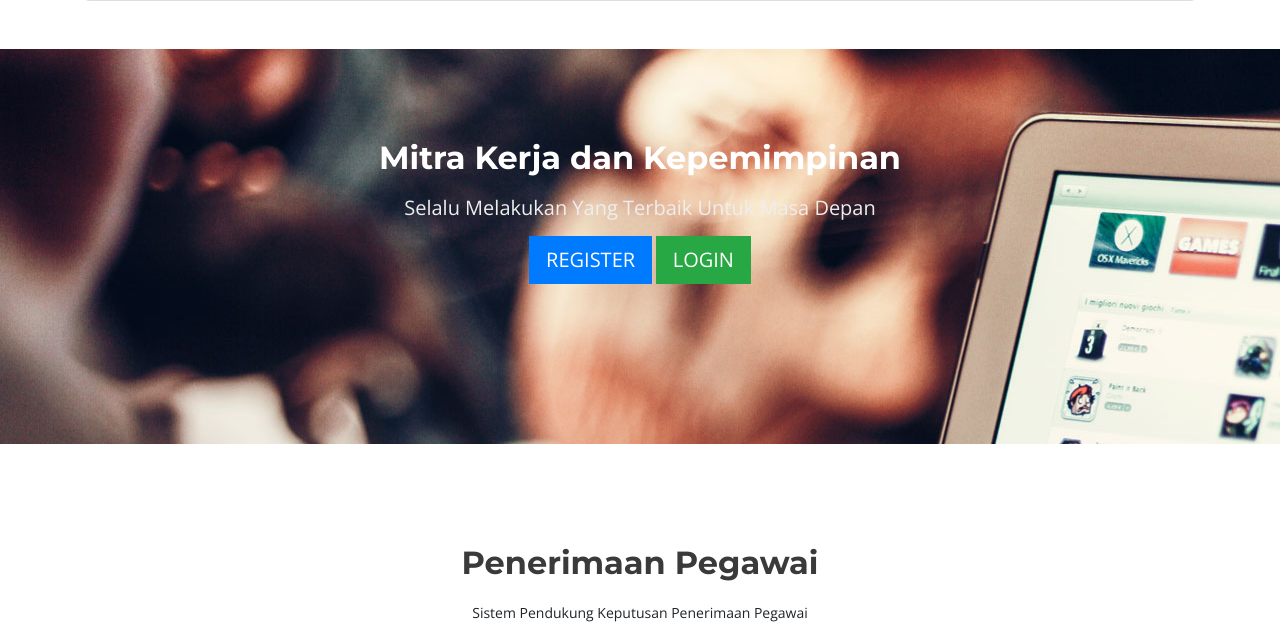
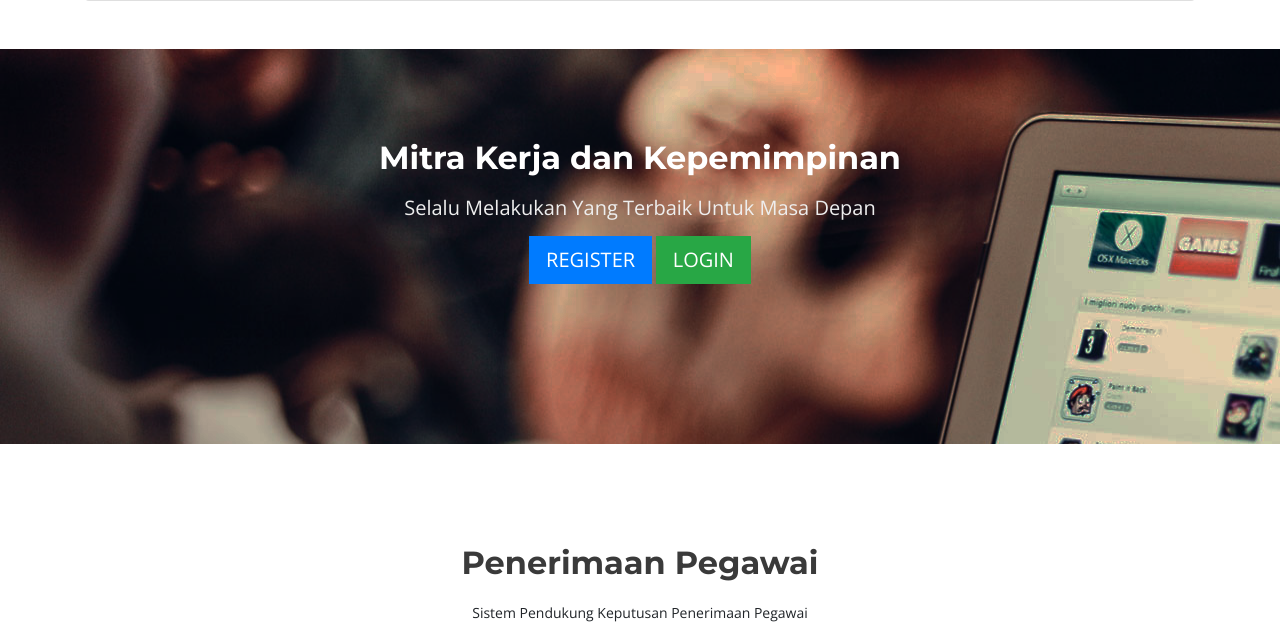
Before and after one commit to gedeyoga/project-dss, a PHP site: page / in a window 1280 px wide. Shown: the part 1231-1874 px from the top of the page. Run offline with PHP 8.4, Linux system fonts and the light colour scheme; data that the repository does not hold is empty.

Commit message:
menggelapkan gambar spacer

```diff
--- a/css/style.css
+++ b/css/style.css
@@ -173,7 +173,7 @@ Spacer
 ============================= */
 
 #spacer1{
-	background-image: url(../img/spacer/1.jpg);
+	background-image: url(../img/spacer/1.png);
 }
 #spacer2{
 	background-image: url(../img/spacer/2.jpg);
```
Also changed, not shown: img/spacer/1.jpg (deleted), img/spacer/1.png (added).
